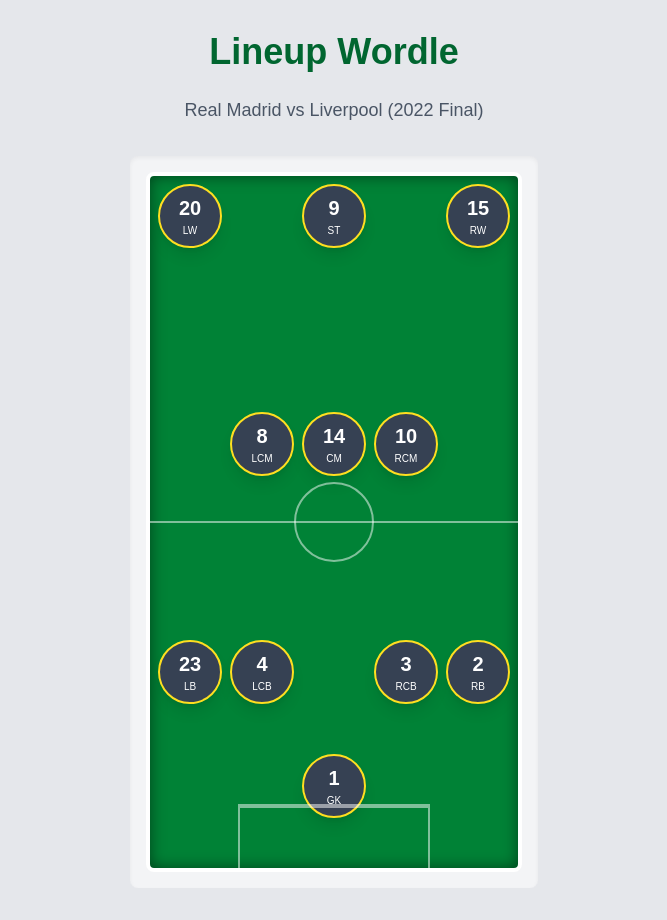
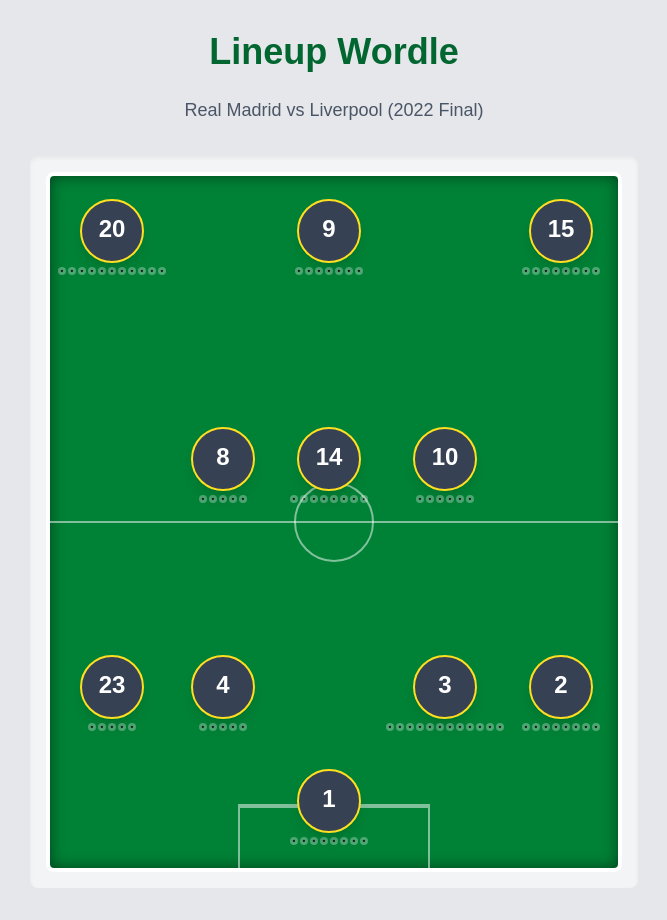
Before and after one commit to pqpattis/football-lineup-guessr, a Next.js app: page / in a window 1280 px wide. Shown: the whole page, without its empty margins (306-973 px from the left). Built offline with nearby package versions, Linux system fonts and the light colour scheme.

Commit message:
Update core name wordle logic and integrate guess submission with persistent state
  - Display partially correct names under each player slot
  - Restrict name submission to the correct name length

```diff
--- a/app/page.tsx
+++ b/app/page.tsx
@@ -21,6 +21,9 @@
 
   // Initialize store actions and state
   const initializePositions = useGameStore((state: GameState) => state.initializePositions);
+
+  // Select the full guessesByPosition state and solved map
+  const guessesByPosition = useGameStore((state: GameState) => state.guessesByPosition);
 
   // Initialize the game state when the component mounts
   useEffect(() => {
@@ -65,6 +68,7 @@
         onSlotClick={handleSlotClick}
         currentFormation={activeFormation}
         solutionLineup={solutionLineup}
+        gameState={guessesByPosition}
       />
 
       <GuessingModal
--- a/components/GuessingModal.tsx
+++ b/components/GuessingModal.tsx
@@ -93,9 +93,17 @@
 
     const solutionPlayer = MOCK_SOLUTION.lineup.find(p => p.positionId === positionId);
     const correctName = solutionPlayer?.name || "";
+    const correctNameLength = correctName.length;
 
     const handleSubmit = (e: React.FormEvent) => {
         e.preventDefault();
+
+        // Must match the length of the correct name
+        if (currentGuess.trim().length !== correctNameLength) {
+             alert(`Guess must be exactly ${correctNameLength} letters long.`);
+             return;
+        }
+
         if (currentGuess.trim() === '' || positionState.isSolved || livesRemaining <= 0) return;
 
         const feedback = compareNames(currentGuess, correctName);
@@ -143,7 +151,7 @@
                 <form onSubmit={handleSubmit} className="flex gap-3 mb-3">
                     <input
                         type="text"
-                        placeholder={`Name for ${positionId}`}
+                        placeholder={`${correctNameLength}-Letter Name for ${positionId}`}
                         value={currentGuess}
                         onChange={(e) => setCurrentGuess(e.target.value)}
                         className="
@@ -153,7 +161,7 @@
                             transition duration-200
                         "
                         disabled={positionState.isSolved || livesRemaining <= 0}
-                        maxLength={15}
+                        maxLength={correctNameLength}
                     />
                     <button
                         type="submit"
--- a/components/Pitch.tsx
+++ b/components/Pitch.tsx
@@ -1,42 +1,77 @@
 import React from 'react';
-import { FORMATION_MAP, FormationKey } from './PitchData';
-import { PositionSlot, SolutionPlayer } from '@/types';
+import { FORMATION_MAP, FormationKey, getBestFeedback } from './PitchData';
+import { PositionSlot, SolutionPlayer, PositionId } from '@/types';
+import { GuessLetter } from '@/types';
+import { PositionState } from '@/store/gameStore';
 
-// --- Helper Component: The Clickable Slot ---
+// Name progress display
+const NameProgressDisplay: React.FC<{ bestFeedback: GuessLetter[] }> = ({ bestFeedback }) => (
+    <div className="flex space-x-0.5 mt-1">
+            {bestFeedback.map((f, i) => (
+                <span
+                    key={i}
+                    className={`text-[8px] font-extrabold w-2 h-2 rounded-full flex items-center justify-center
+                      ${f.status === 'correct' ? 'bg-green-300' :
+                        f.status === 'present' ? 'bg-yellow-300' : 'bg-white/30'}`}
+                >
+                    {f.letter === '_' ? '•' : f.letter}
+                </span>
+            ))}
+        </div>
+);
+
+// The clickable player slot
 const PlayerSlot: React.FC<{
   id: string,
   name: string,
-  gridArea: string,
   onClick: (id: string) => void,
-  kitNumber: number
-}> = ({ id, name, gridArea, onClick, kitNumber }) => (
+  kitNumber: number,
+  guessesTaken: number,
+  isSolved: boolean;
+}> = ({ id, name, onClick, kitNumber, guessesTaken, isSolved }) => {
+
+    // Determine the main background color
+    const bgColor = isSolved ? 'bg-green-600' : 'bg-gray-700';
+    const borderColor = isSolved ? 'border-green-300' : 'border-yellow-300';
+
+    return (
       <button
-    // Apply positioning using the grid area defined in PitchData
-    style={{ gridArea }}
-    className="
+        className={`
           flex flex-col items-center justify-center
           w-16 h-16 rounded-full shadow-lg transition-all duration-200
-      bg-gray-700 text-white font-bold text-xs
-      hover:bg-yellow-500 hover:scale-105 hover:shadow-xl
-      border-2 border-yellow-300 cursor-pointer
-    "
+          ${bgColor} text-white font-bold text-xs
+          hover:opacity-90 hover:scale-105 hover:shadow-xl
+          border-2 ${borderColor} cursor-pointer relative
+        `}
         onClick={() => onClick(id)}
-    title={`Guess the ${name} (Kit #${kitNumber})`}
+        title={isSolved ? `${name} (Solved)` : `Guess the ${name} (Kit #${kitNumber})`}
+        disabled={isSolved}
       >
-    <span className="text-xl font-extrabold">{kitNumber}</span>
-    <span className="text-[10px] uppercase font-light mt-0.5">{id}</span>
+        {/* Main kit number and icon */}
+        <span className="text-2xl font-extrabold mb-1">
+            {isSolved ? '✅' : kitNumber}
+        </span>
+
+        {/* Guesses counter */}
+        {guessesTaken > 0 && !isSolved && (
+            <div className="absolute top-[-10px] right-[-10px] bg-red-600 text-white w-5 h-5 rounded-full text-[10px] font-bold flex items-center justify-center border-2 border-white">
+                {guessesTaken}
+            </div>
+        )}
       </button>
     );
+  };
 
-// --- Main Component Interface ---
+// Main pitch interface ---
 interface PitchProps {
   onSlotClick: (positionId: string) => void;
   currentFormation: FormationKey;
   solutionLineup: SolutionPlayer[];
+  gameState: Record<PositionId, PositionState>;
 }
 
-// --- Main Pitch Component ---
-export const Pitch: React.FC<PitchProps> = ({ onSlotClick, currentFormation, solutionLineup }) => {
+// Main pitch
+export const Pitch: React.FC<PitchProps> = ({ onSlotClick, currentFormation, solutionLineup, gameState }) => {
 
   // Get the specific slot layout based on the formation key
   const LineupSlots: PositionSlot[] = FORMATION_MAP[currentFormation];
@@ -81,17 +116,36 @@
           // Find the matching player's data from the solution
           const player = solutionLineup.find(p => p.positionId === slot.id);
 
+          // Get the history state for this specific position
+          const positionState = gameState[slot.id];
+
+          const correctNameLength = player?.name.length || 0;
+
+          // Calculate the best persistent visual feedback
+          const bestFeedback = getBestFeedback(positionState, correctNameLength);
+
           if (!player) return null;
 
           return (
+            <div
+                key={slot.id}
+                style={{ gridArea: slot.gridArea }}
+                className="flex flex-col items-center justify-center h-full w-full">
+
                 <PlayerSlot
-              key={slot.id}
                   id={slot.id}
                   name={slot.name}
-              gridArea={slot.gridArea}
                   onClick={onSlotClick}
                   kitNumber={player.kitNumber}
+                  guessesTaken={positionState?.guesses.length || 0}
+                  isSolved={positionState?.isSolved || false}
                 />
+
+                {/* Display the progress only if the name has letters */}
+                {correctNameLength > 0 && (
+                  <NameProgressDisplay bestFeedback={bestFeedback} />
+                )}
+            </div>
           );
         })}
       </div>
--- a/components/PitchData.ts
+++ b/components/PitchData.ts
@@ -1,4 +1,6 @@
 import { PositionSlot } from "@/types";
+import { GuessLetter, LetterStatus } from "@/types";
+import { PositionState } from "@/store/gameStore";
 
 // Define array positioning for 4-3-3 formation
 const formation433: PositionSlot[] = [
@@ -30,3 +32,54 @@
 };
 
 export type FormationKey = keyof typeof FORMATION_MAP;
+
+// Calculates the best letter status across all guesses for visualization
+export const getBestFeedback = (
+    positionState: PositionState | undefined,
+    correctNameLength: number
+): GuessLetter[] => {
+    if (!positionState || positionState.guesses.length === 0) {
+        // Return blank placeholders if no guesses have been made
+        return Array(correctNameLength).fill({ letter: '_', status: 'absent' });
+    }
+
+    const guesses = positionState.guesses;
+    const bestFeedback: GuessLetter[] = Array(correctNameLength).fill(null);
+
+    // Iterate over all guesses, prioritizing 'correct' status
+    for (const guess of guesses) {
+        const feedback = guess.feedback;
+
+        for (let i = 0; i < correctNameLength; i++) {
+            const currentLetter = feedback[i];
+
+            // Safety check for guesses that are shorter than the answer name
+            if (!currentLetter) continue;
+
+            const existingBest = bestFeedback[i];
+
+            // If the current guess is 'correct', it is always the best
+            if (currentLetter.status === 'correct') {
+                bestFeedback[i] = currentLetter;
+            }
+            // If the position is currently empty or has a lower status, update it
+            else if (!existingBest || existingBest.status !== 'correct') {
+                // If existing is 'present' and current is 'absent', keep 'present' (prioritize)
+                if (existingBest?.status === 'present' && currentLetter.status === 'absent') {
+                    continue;
+                }
+                // If the current status is 'present' and existing is 'absent' or null, update
+                if (currentLetter.status === 'present' && existingBest?.status !== 'present') {
+                    bestFeedback[i] = currentLetter;
+                }
+            }
+        }
+    }
+
+    // Replace nulls and mark all letters as absent by default if status wasn't 'correct'/'present'
+    return bestFeedback.map((f, i) => {
+        if (f) return f;
+        // Default to a blank placeholder if no definitive status was achieved
+        return { letter: '_', status: 'absent' as LetterStatus };
+    });
+};
```
Lines whose indentation alone changed are shown as unchanged.
